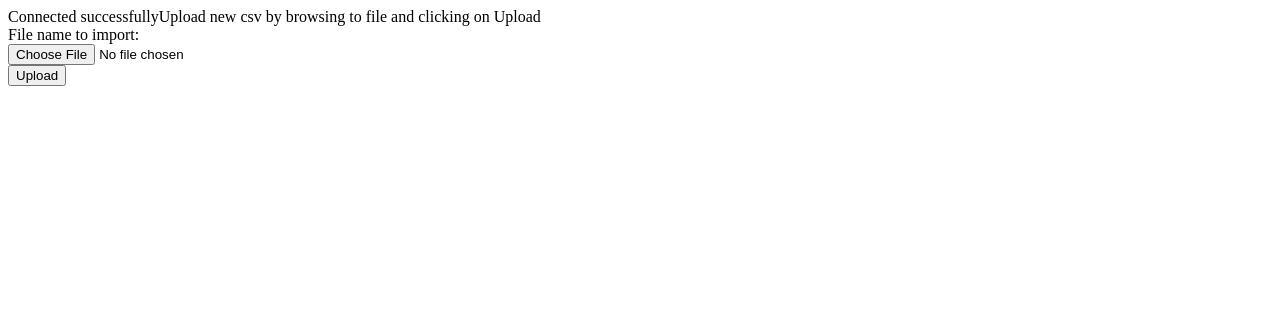
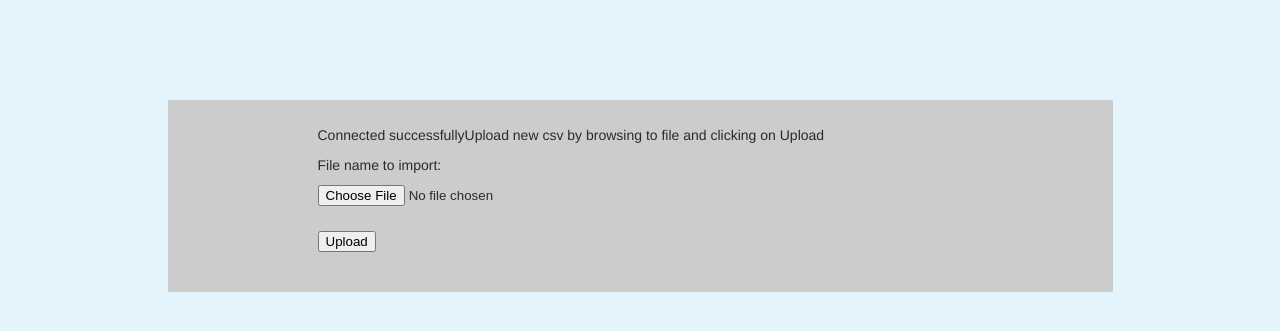
Before and after one commit to abhishekpareek29/query-portal, a PHP site: page /upload.php in a window 1280 px wide. Shown: the top 331 px of the page. Run offline with PHP 8.4, Linux system fonts and the light colour scheme.

Commit message:
styling is added   #9887 css is added to the admin's upload.php page

```diff
--- a/upload.php
+++ b/upload.php
@@ -3,6 +3,38 @@
 <head>
 <title>Upload mentors details</title>
 </head>
+<style type="text/css">
+body {
+	background: #E3F4FC;
+	font: normal 14px/30px Helvetica, Arial, sans-serif;
+	color: #2b2b2b;
+}
+a {
+	color:#898989;
+	font-size:14px;
+	font-weight:bold;
+	text-decoration:none;
+}
+a:hover {
+	color:#CC0033;
+}
+
+h1 {
+	font: bold 14px Helvetica, Arial, sans-serif;
+	color: #CC0033;
+}
+h2 {
+	font: bold 14px Helvetica, Arial, sans-serif;
+	color: #898989;
+}
+#container {
+	background: #CCC;
+	margin: 100px auto;
+	width: 945px;
+}
+#form 			{padding: 20px 150px;}
+#form input     {margin-bottom: 20px;}
+</style>
 <body>
 <div id="container">
 <div id="form">
```
